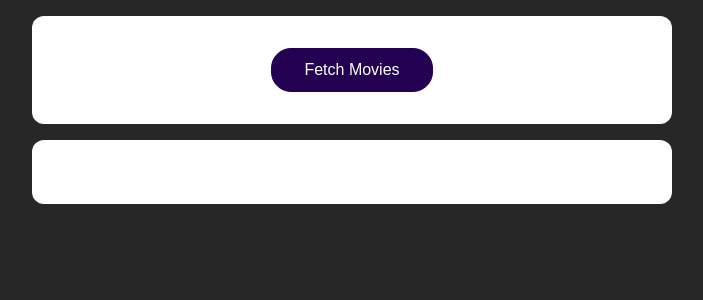
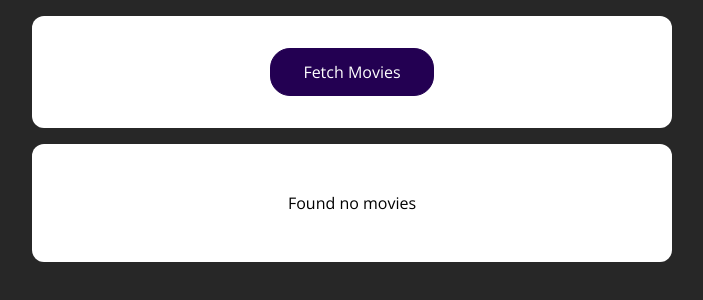
Before and after one commit to AsutoshAcharya/React-Practice-3-Connecting-T0-Databases, a React (Create React App) app: page / in a window 1280 px wide. Shown: the top 300 px of the page, without its empty margins (288-991 px from the left). Built offline with nearby package versions, Linux system fonts and the light colour scheme.

Commit message:
handling loading

```diff
--- a/src/App.js
+++ b/src/App.js
@@ -5,7 +5,9 @@
 
 function App() {
   const [movies, setMovies] = useState([]);
+  const [isLoading, setIsLoading] = useState(false);
   async function fetchMoviesHandler() {
+    setIsLoading(true);
     const response = await fetch("https://swapi.dev/api/films/");
     const data = await response.json();
 
@@ -18,6 +20,7 @@
       };
     });
     setMovies(transformedMovies);
+    setIsLoading(false);
   }
 
   return (
@@ -26,7 +29,9 @@
         <button onClick={fetchMoviesHandler}>Fetch Movies</button>
       </section>
       <section>
-        <MoviesList movies={movies} />
+        {!isLoading && movies.length > 0 && <MoviesList movies={movies} />}
+        {!isLoading && movies.length === 0 && <p>Found no movies</p>}
+        {isLoading && <p>Loading ...</p>}
       </section>
     </React.Fragment>
   );
--- a/src/index.css
+++ b/src/index.css
@@ -1,5 +1,7 @@
+@import url("https://fonts.googleapis.com/css2?family=Open+Sans&display=swap");
 * {
   box-sizing: border-box;
+  font-family: "Open Sans", sans-serif;
 }
 
 html {
```
